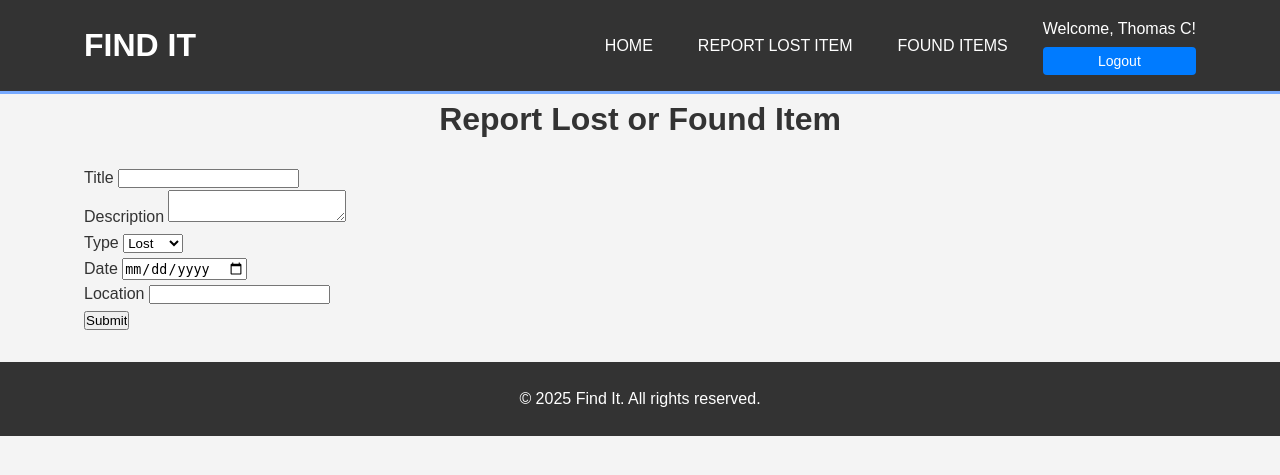
After one commit to Robb1228/find-it, a Flask app: page /report in a window 1280 px wide. The commit adds this page. Shown: the top 475 px of the page. Run offline with Flask 3, Linux system fonts and the light colour scheme; a user stored in the database is signed in.

Commit message:
updated navbar routes, created new routes, created new models for DB, connected DB with users and items, users can create accounts

```diff
--- /dev/null
+++ b/app/forms.py
@@ -0,0 +1,24 @@
+
+from flask_wtf import FlaskForm
+from wtforms import StringField, PasswordField, SubmitField, TextAreaField, SelectField, DateField
+from wtforms.validators import DataRequired, Email, EqualTo
+
+class LoginForm(FlaskForm):
+    email = StringField("Email", validators=[DataRequired(), Email()])
+    password = PasswordField("Password", validators=[DataRequired()])
+    submit = SubmitField("Login")
+
+class RegisterForm(FlaskForm):
+    name = StringField("Name", validators=[DataRequired()])
+    email = StringField("Email", validators=[DataRequired(), Email()])
+    password = PasswordField("Password", validators=[DataRequired()])
+    confirm = PasswordField("Confirm Password", validators=[DataRequired(), EqualTo('password')])
+    submit = SubmitField("Register")
+
+class ItemForm(FlaskForm):
+    title = StringField("Title", validators=[DataRequired()])
+    description = TextAreaField("Description", validators=[DataRequired()])
+    item_type = SelectField("Type", choices=[("lost", "Lost"), ("found", "Found")])
+    date_reported = DateField("Date", validators=[DataRequired()])
+    location = StringField("Location", validators=[DataRequired()])
+    submit = SubmitField("Submit")
--- a/app/routes.py
+++ b/app/routes.py
@@ -1,16 +1,76 @@
 
-from flask import Blueprint, render_template, request, flash, redirect, url_for, session
+from flask import Blueprint, render_template, redirect, url_for, flash, session
+from .forms import LoginForm, RegisterForm, ItemForm
+from .models import db, User, Item
+from werkzeug.security import generate_password_hash, check_password_hash
 
-routes = Blueprint('routes', __name__)
+routes = Blueprint("routes", __name__)
 
-@routes.route('/')
+@routes.route("/")
+def home():
+    return render_template("index.html")
+
+@routes.route("/login", methods=["GET", "POST"])
+def login():
+    form = LoginForm()
+    if form.validate_on_submit():
+        user = User.query.filter_by(email=form.email.data).first()
+        if user and check_password_hash(user.password_hash, form.password.data):
+            session["user_id"] = user.user_id
+            session["user_name"] = user.name
+            flash("Login successful!", "success")
+            return redirect(url_for("routes.home"))
+        flash("Invalid credentials", "danger")
+    return render_template("login.html", form=form)
+
+@routes.route("/register", methods=["GET", "POST"])
+def register():
+    form = RegisterForm()
+    if form.validate_on_submit():
+        existing_user = User.query.filter_by(email=form.email.data).first()
+        if existing_user:
+            flash("Email already registered.", "warning")
+            return redirect(url_for("routes.login"))
+        new_user = User(
+            name=form.name.data,
+            email=form.email.data,
+            password_hash=generate_password_hash(form.password.data)
+        )
+        db.session.add(new_user)
+        db.session.commit()
+        flash("Registration successful. Please log in.", "success")
+        return redirect(url_for("routes.login"))
+    return render_template("register.html", form=form)
+
+@routes.route("/logout")
+def logout():
+    session.clear()
+    flash("You have been logged out.", "info")
+    return redirect(url_for('routes.index'))
+
+@routes.route("/report", methods=["GET", "POST"])
+def report_item():
+    form = ItemForm()
+    if form.validate_on_submit():
+        new_item = Item(
+            title=form.title.data,
+            description=form.description.data,
+            item_type=form.item_type.data,
+            date_reported=form.date_reported.data,
+            location=form.location.data,
+            user_id=session.get("user_id")
+        )
+        db.session.add(new_item)
+        db.session.commit()
+        flash("Item reported successfully!", "success")
+        return redirect(url_for("routes.view_items"))
+    return render_template("report.html", form=form)
+
+@routes.route("/items")
+def view_items():
+    items = Item.query.order_by(Item.date_reported.desc()).all()
+    return render_template("items.html", items=items)
+
+@routes.route("/")
 def index():
-    return render_template('index.html')
-
-@routes.route('/login')
-def login():
-    return "Login Page Placeholder"
-
-@routes.route('/register')
-def register():
-    return "Register Page Placeholder"
+    return render_template("index.html")
--- a/app/static/css/style.css
+++ b/app/static/css/style.css
@@ -292,3 +292,82 @@ footer {
     gap: 15px;
     list-style: none;
 }
+
+
+/* Styles for the "Find It" text in the top right, makes it clickable to home page. Can be replaced with logo once we have it */
+.logo-link {
+    font-size: 2rem;
+    font-weight: bold;
+    color: white;
+    text-decoration: none;
+}
+
+.logo-link:hover {
+    text-decoration: underline;
+}
+
+/* Styles for items page, shows all reported items */
+
+.section-title {
+  text-align: center;
+  font-size: 2rem;
+  margin-bottom: 20px;
+}
+
+.item-controls {
+  display: flex;
+  justify-content: center;
+  gap: 10px;
+  margin-bottom: 20px;
+}
+
+.item-search,
+.item-sort {
+  padding: 10px;
+  font-size: 1rem;
+  width: 250px;
+  border-radius: 5px;
+  border: 1px solid #ccc;
+}
+
+.item-grid {
+  display: flex;
+  flex-wrap: wrap;
+  gap: 20px;
+  justify-content: center;
+}
+
+.item-card {
+  background-color: white;
+  border: 1px solid #ddd;
+  padding: 20px;
+  width: 280px;
+  border-radius: 10px;
+  box-shadow: 0 2px 6px rgba(0,0,0,0.1);
+}
+
+.item-title {
+  color: #007BFF;
+  font-weight: bold;
+  margin-bottom: 10px;
+}
+
+.contact {
+  font-weight: bold;
+  color: #333;
+}
+
+.load-more-container {
+  display: flex;
+  justify-content: center;
+  margin-top: 30px;
+}
+
+.load-more {
+  padding: 10px 30px;
+  background-color: #555;
+  color: white;
+  border: none;
+  border-radius: 5px;
+  cursor: pointer;
+}
--- a/app/templates/base.html
+++ b/app/templates/base.html
@@ -1,41 +1,57 @@
 <!DOCTYPE html>
 <html lang="en">
+
 <head>
     <meta charset="UTF-8">
-    <title>Find It – Campus Lost & Found</title>
+    <title>Find It | Campus Lost & Found</title>
     <meta name="viewport" content="width=device-width, initial-scale=1.0">
-
-    <!-- Link to static CSS -->
     <link rel="stylesheet" href="{{ url_for('static', filename='css/style.css') }}">
 </head>
+
 <body>
 
-    <!-- Site Header -->
+    <!-- Header -->
     <header>
         <div class="container header-flex">
-            <h1>Find It</h1>
+            <h1><a href="{{ url_for('routes.index') }}" class="logo-link">Find It</a></h1>
 
             <div class="nav-login-group">
                 <nav>
                     <ul>
-                        <li><a href="#report-lost">Report Lost Item</a></li>
-                        <li><a href="#found-items">View Found Items</a></li>
-                        <li><a href="#about">About Us</a></li>
+                        <li><a href="{{ url_for('routes.index') }}">Home</a></li>
+                        <li><a href="{{ url_for('routes.report_item') }}">Report Lost Item</a></li>
+                        <li><a href="{{ url_for('routes.view_items') }}">Found Items</a></li>
                     </ul>
                 </nav>
 
                 <div class="login-buttons">
-                    <button onclick="window.location.href='/admin-login'">Admin Login</button>
-                    <button onclick="window.location.href='/user-login'">Login</button>
+                    {% if session.get('user_name') %}
+                    <span>Welcome, {{ session['user_name'] }}!</span>
+                    <button onclick="window.location.href='{{ url_for('routes.logout') }}'">Logout</button>
+                    {% else %}
+                    <button onclick="window.location.href='{{ url_for('routes.login') }}'">Login</button>
+                    <button onclick="window.location.href='{{ url_for('routes.register') }}'">Register</button>
+                    {% endif %}
                 </div>
             </div>
         </div>
     </header>
 
-    <!-- Dynamic Page Content -->
-    {% block content %}{% endblock %}
+    <!-- Flash Messages -->
+    {% with messages = get_flashed_messages(with_categories=true) %}
+    {% if messages %}
+    <div class="container">
+        {% for category, message in messages %}
+        <div class="flash flash-{{ category }}">{{ message }}</div>
+        {% endfor %}
+    </div>
+    {% endif %}
+    {% endwith %}
 
-    <!-- Footer -->
+    <main class="container">
+        {% block content %}{% endblock %}
+    </main>
+
     <footer>
         <div class="container">
             <p>&copy; 2025 Find It. All rights reserved.</p>
@@ -43,4 +59,5 @@
     </footer>
 
 </body>
+
 </html>
--- a/app/templates/index.html
+++ b/app/templates/index.html
@@ -7,6 +7,12 @@
     <section id="hero">
         <h2>Your Campus Lost & Found Solution</h2>
         <p>Help us reunite lost items with their owners on campus!</p>
+
+        <div class="test-buttons">
+            <button onclick="window.location.href='{{ url_for('routes.report_item') }}'"> Report Lost/Found (Dev Test)</button>
+            <button onclick="window.location.href='{{ url_for('routes.view_items') }}'"> View All Items (Dev Test)</button>
+        </div>
+
         <button id="scrollToReport">Report an Item</button>
     </section>
 
--- /dev/null
+++ b/app/templates/report.html
@@ -0,0 +1,13 @@
+{% extends "base.html" %}
+{% block content %}
+<h2>Report Lost or Found Item</h2>
+<form method="POST">
+    {{ form.hidden_tag() }}
+    <div>{{ form.title.label }} {{ form.title() }}</div>
+    <div>{{ form.description.label }} {{ form.description() }}</div>
+    <div>{{ form.item_type.label }} {{ form.item_type() }}</div>
+    <div>{{ form.date_reported.label }} {{ form.date_reported() }}</div>
+    <div>{{ form.location.label }} {{ form.location() }}</div>
+    <div>{{ form.submit() }}</div>
+</form>
+{% endblock %}
```
Also changed, not shown: app/__init__.py (+8 -2 lines), app/models.py (+9 -11 lines), app/templates/items.html (added, +41 -0 lines), app/templates/login.html (added, +11 -0 lines), app/templates/register.html (added, +13 -0 lines), app/findit.db (added).
